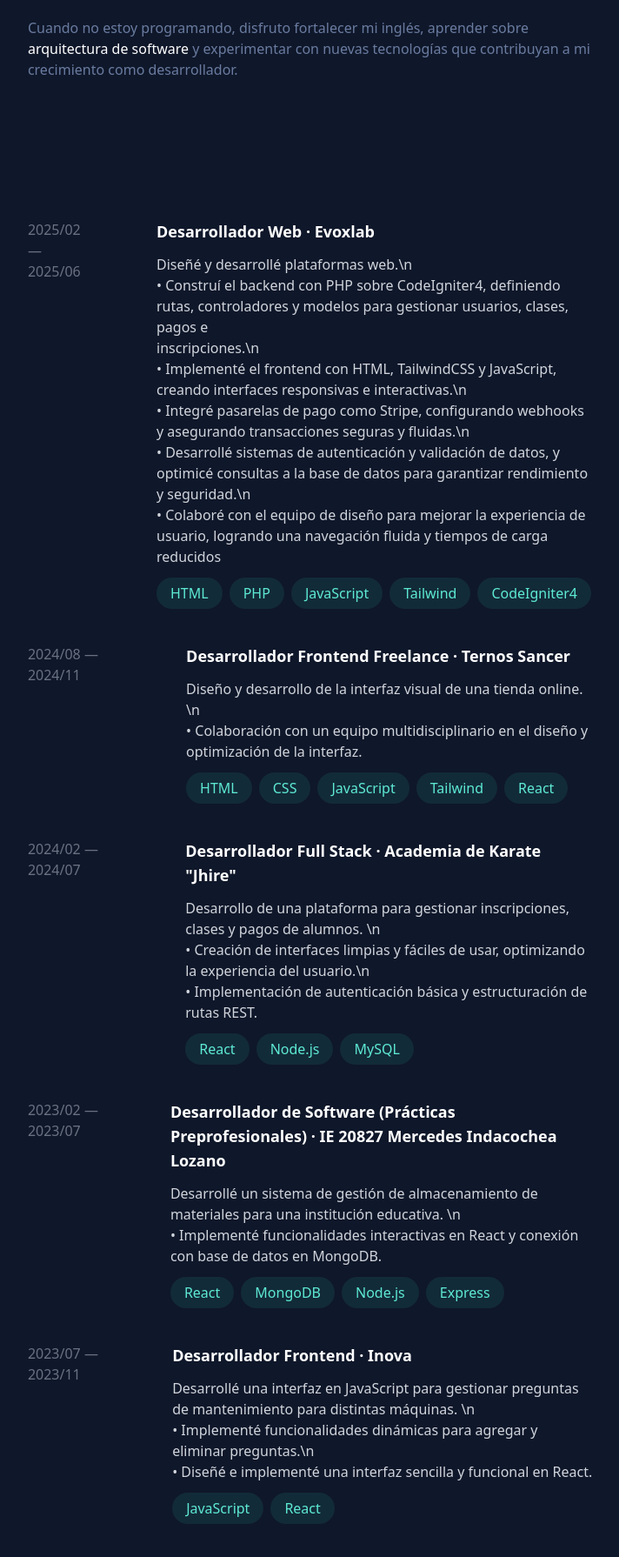
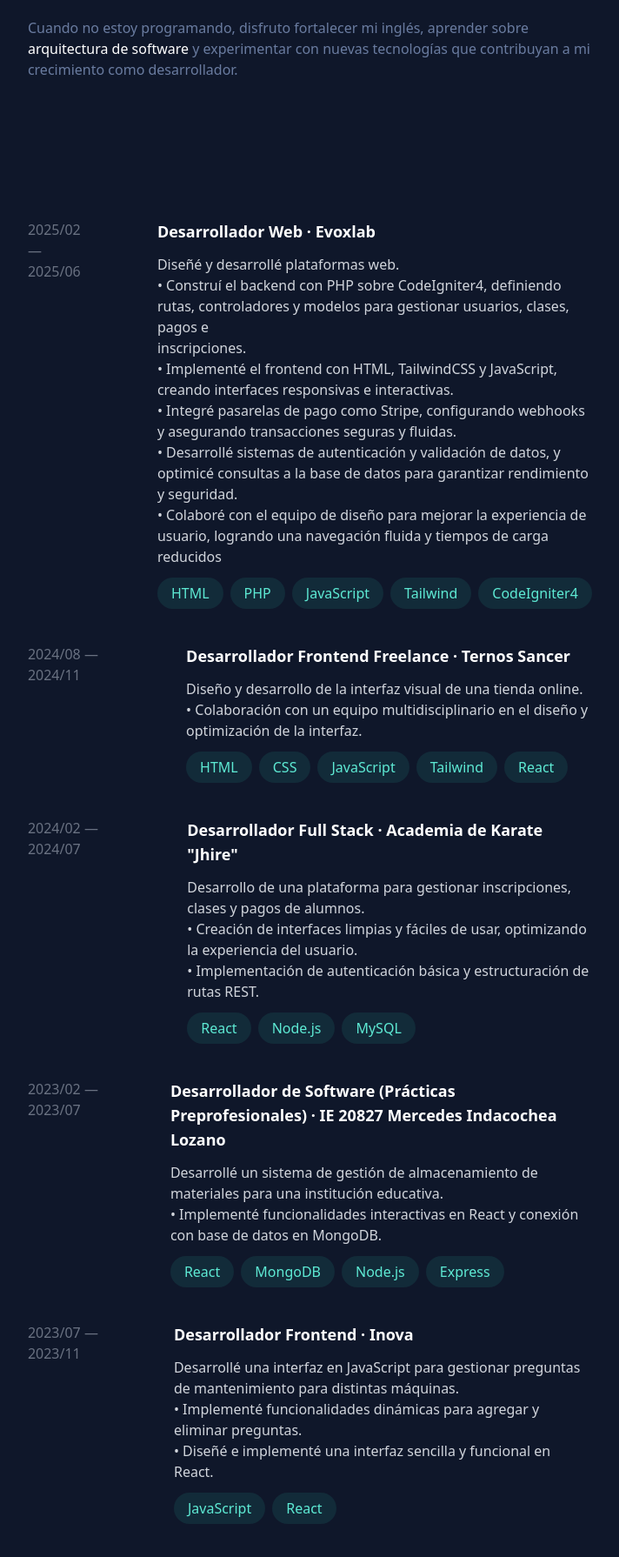
Before and after one commit to Jeyson-Sr/Portafolio, a React (Vite) app: page / in a window 1280 px wide. Shown: the part 620-2410 px from the top of the page at 87% size, without its empty margins (566-1278 px from the left). Built offline with nearby package versions, Linux system fonts and the light colour scheme.

Commit message:
fix: components of Puestos

```diff
--- a/src/pages/Puestos.jsx
+++ b/src/pages/Puestos.jsx
@@ -8,12 +8,12 @@
   año="2025/02 — 2025/06"
   cargo="Desarrollador Web"
   empresa="Evoxlab"
-  descripcion="Diseñé y desarrollé plataformas web.\n
+  descripcion="Diseñé y desarrollé plataformas web.
               • Construí el backend con PHP sobre CodeIgniter4, definiendo rutas, controladores y modelos para gestionar usuarios, clases, pagos e
-                inscripciones.\n
-              • Implementé el frontend con HTML, TailwindCSS y JavaScript, creando interfaces responsivas e interactivas.\n
-              • Integré pasarelas de pago como Stripe, configurando webhooks y asegurando transacciones seguras y fluidas.\n
-              • Desarrollé sistemas de autenticación y validación de datos, y optimicé consultas a la base de datos para garantizar rendimiento y seguridad.\n
+                inscripciones.
+              • Implementé el frontend con HTML, TailwindCSS y JavaScript, creando interfaces responsivas e interactivas.
+              • Integré pasarelas de pago como Stripe, configurando webhooks y asegurando transacciones seguras y fluidas.
+              • Desarrollé sistemas de autenticación y validación de datos, y optimicé consultas a la base de datos para garantizar rendimiento y seguridad.
               • Colaboré con el equipo de diseño para mejorar la experiencia de usuario, logrando una navegación fluida y tiempos de carga reducidos"
   tecnologias={["HTML", "PHP", "JavaScript", "Tailwind", "CodeIgniter4"]}
 />
@@ -21,7 +21,7 @@
   año="2024/08 — 2024/11"
   cargo="Desarrollador Frontend Freelance"
   empresa="Ternos Sancer"
-  descripcion="Diseño y desarrollo de la interfaz visual de una tienda online. \n
+  descripcion="Diseño y desarrollo de la interfaz visual de una tienda online.
                • Colaboración con un equipo multidisciplinario en el diseño y optimización de la interfaz."
   tecnologias={["HTML", "CSS", "JavaScript", "Tailwind", "React"]}
 />
@@ -30,8 +30,8 @@
   año="2024/02 — 2024/07"
   cargo="Desarrollador Full Stack"
   empresa='Academia de Karate "Jhire"'
-  descripcion="Desarrollo de una plataforma para gestionar inscripciones, clases y pagos de alumnos. \n
-               • Creación de interfaces limpias y fáciles de usar, optimizando la experiencia del usuario.\n
+  descripcion="Desarrollo de una plataforma para gestionar inscripciones, clases y pagos de alumnos.
+               • Creación de interfaces limpias y fáciles de usar, optimizando la experiencia del usuario.
                • Implementación de autenticación básica y estructuración de rutas REST."
   tecnologias={["React", "Node.js", "MySQL"]}
 />
@@ -40,7 +40,7 @@
   año="2023/02 — 2023/07"
   cargo="Desarrollador de Software (Prácticas Preprofesionales)"
   empresa="IE 20827 Mercedes Indacochea Lozano"
-  descripcion="Desarrollé un sistema de gestión de almacenamiento de materiales para una institución educativa. \n
+  descripcion="Desarrollé un sistema de gestión de almacenamiento de materiales para una institución educativa.
                • Implementé funcionalidades interactivas en React y conexión con base de datos en MongoDB."
   tecnologias={["React", "MongoDB", "Node.js", "Express"]}
 />
@@ -49,8 +49,8 @@
   año="2023/07 — 2023/11"
   cargo="Desarrollador Frontend"
   empresa="Inova"
-  descripcion="Desarrollé una interfaz en JavaScript para gestionar preguntas de mantenimiento para distintas máquinas. \n
-               • Implementé funcionalidades dinámicas para agregar y eliminar preguntas.\n
+  descripcion="Desarrollé una interfaz en JavaScript para gestionar preguntas de mantenimiento para distintas máquinas.
+               • Implementé funcionalidades dinámicas para agregar y eliminar preguntas.
                • Diseñé e implementé una interfaz sencilla y funcional en React."
   tecnologias={["JavaScript", "React"]}
 />
```
